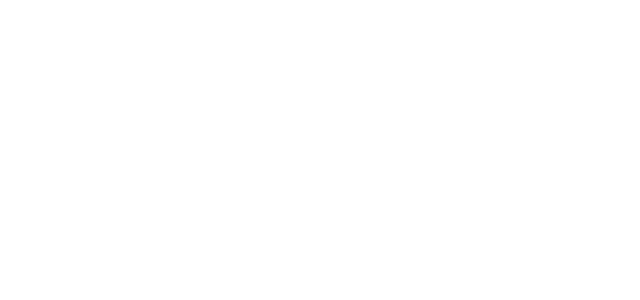
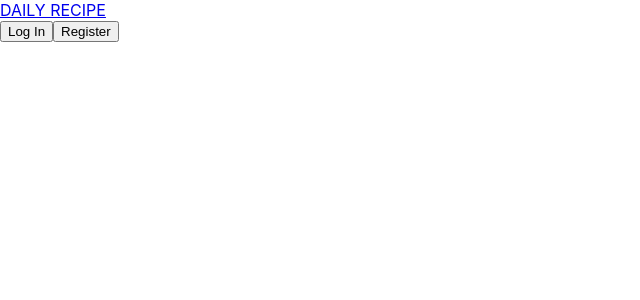
Before and after one commit to Art7578/react-recipes, a React (Create React App) app: page /react-recipes/recipes/1/edit in a window 1280 px wide. Before the commit this address had no page. Shown: the top 300 px of the page, without its empty margins (0-640 px from the left). Built offline with nearby package versions, Linux system fonts and the light colour scheme.

Commit message:
add Header

```diff
--- a/src/App.js
+++ b/src/App.js
@@ -3,10 +3,12 @@ import { Routes, Route } from "react-router-dom";
 import { Home } from "./pages/Home/Home";
 import { Login } from "./pages/LogIn/LogIn";
 import { Registration } from "./pages/Registration/Registration";
+import { Header } from "./components/Header/Header";
 
 function App() {
   return (
     <div className="App">
+      <Header/>
       <Routes>
         <Route path="/" element={<Home/>}/>
         <Route path="/login" element={<Login />}/>
--- a/src/components/Header/Header.jsx
+++ b/src/components/Header/Header.jsx
@@ -0,0 +1,46 @@
+import React from "react";
+import { useSelector, useDispatch } from "react-redux";
+import { Link } from "react-router-dom";
+import { logout, selectIsAuth } from "../../redux/slices/auth";
+
+import css from './Header.module.css';
+
+export const Header = () => {
+    const dispatch = useDispatch();
+    const isAuth = useSelector(selectIsAuth);
+
+    const onClickLogOut = () => {
+        if (window.confirm('Are you sure you want to log?')) {
+            dispatch(logout());
+            window.localStorage.removeItem('token');
+        }
+    };
+
+    return (
+        <div className={css.root}>
+            <div className={css.inner}>
+                <Link className={css.logo} to="/">
+                    <span>DAILY RECIPE</span>
+                </Link>
+                <div className={css.buttons}>
+                    {isAuth ? (
+                        <>
+                            <button onClick={onClickLogOut} className={css.button_error} >
+                                Log Out
+                            </button>
+                        </>
+                    ) : (
+                        <>
+                            <Link to="/login">
+                                <button>Log In</button>
+                            </Link>
+                            <Link to="/register">
+                                <button>Register</button>
+                            </Link>
+                        </>
+                    )}
+                </div>
+            </div>
+        </div>
+    );
+};
```
